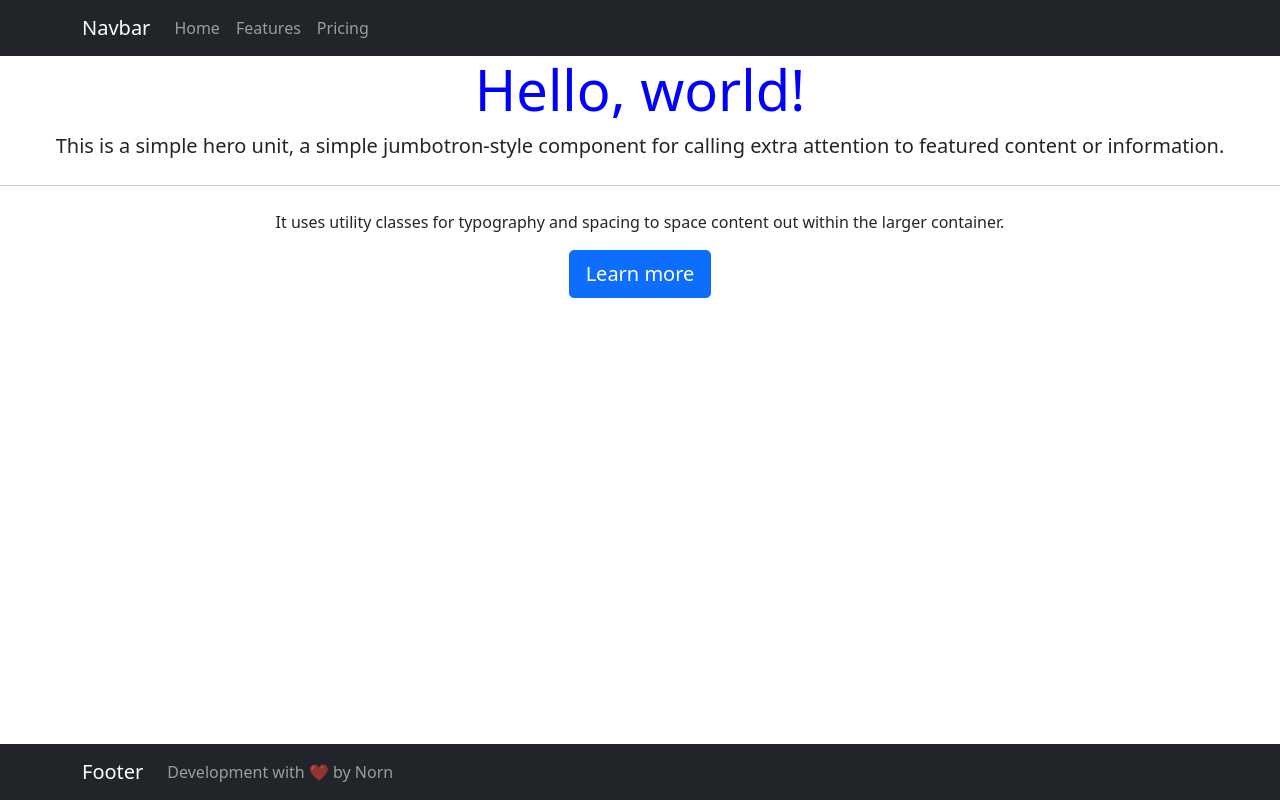
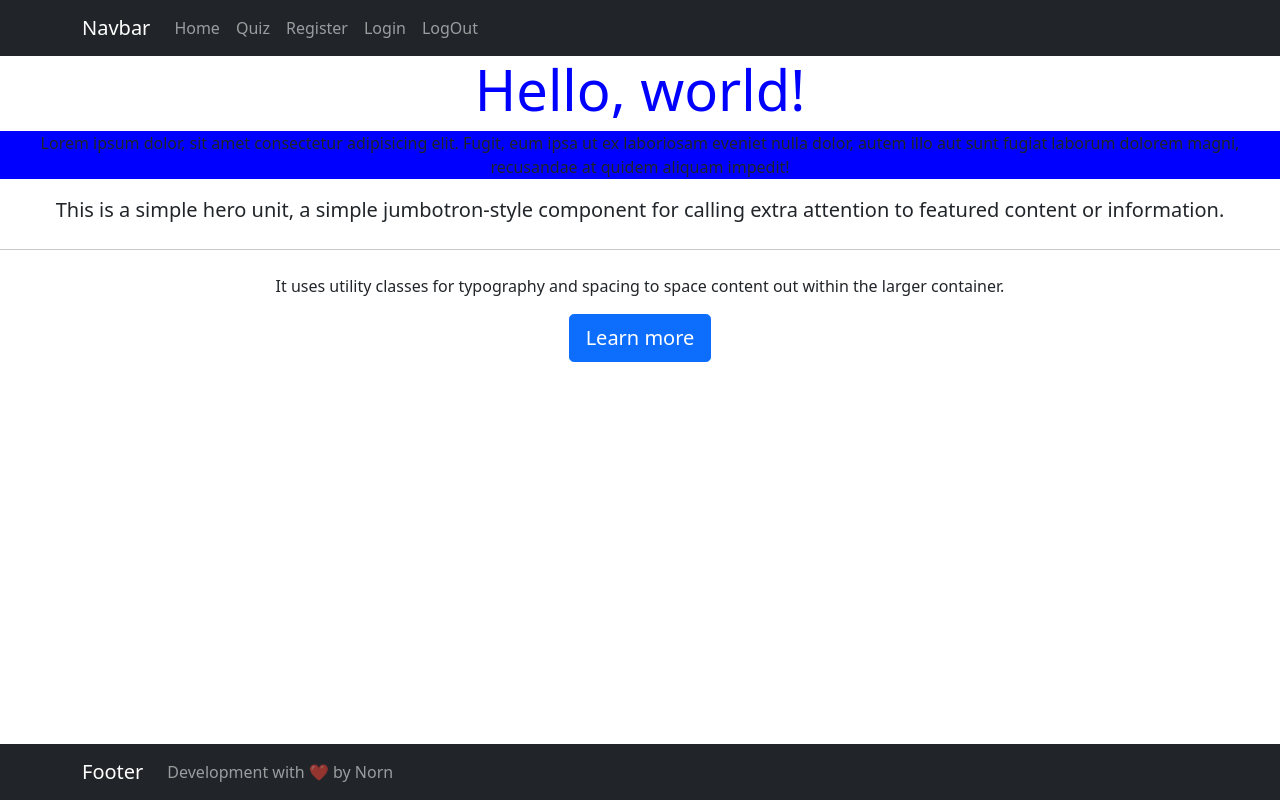
Before and after one commit to keliumJU/crud-encuestas-react, a React (Create React App) app: page / in a window 1280 px wide. Built offline with nearby package versions, Linux system fonts and the light colour scheme.

Commit message:
modificacion de parrafo

```diff
--- a/package.json
+++ b/package.json
@@ -3,6 +3,7 @@
   "version": "0.1.0",
   "private": true,
   "dependencies": {
+    "@fortawesome/fontawesome-svg-core": "^1.2.36",
     "@testing-library/jest-dom": "^5.11.4",
     "@testing-library/react": "^11.1.0",
     "@testing-library/user-event": "^12.1.10",
--- a/src/App.css
+++ b/src/App.css
@@ -8,3 +8,7 @@ h1{
 	bottom: 0;
 	width: 100%;
 }
+
+.parrafo{
+	background-color: blue;
+}
--- a/src/components/Home.jsx
+++ b/src/components/Home.jsx
@@ -7,6 +7,9 @@ function Home(){
 		<center>
 		<div class="jumbotron">
 		<h1 class="display-4">Hello, world!</h1>
+		<p className="parrafo" >
+			Lorem ipsum dolor, sit amet consectetur adipisicing elit. Fugit, eum ipsa ut ex laboriosam eveniet nulla dolor, autem illo aut sunt fugiat laborum dolorem magni, recusandae at quidem aliquam impedit!
+		</p>
 		<p class="lead">This is a simple hero unit, a simple jumbotron-style component for calling extra attention to featured content or information.</p>
 		<hr class="my-4" />
 		<p>It uses utility classes for typography and spacing to space content out within the larger container.</p>
--- a/src/components/navbar/NavBar.jsx
+++ b/src/components/navbar/NavBar.jsx
@@ -11,8 +11,10 @@ function NavBar(){
 		<Navbar.Brand href="#home">Navbar</Navbar.Brand>
 		<Nav className="me-auto">
 		<Nav.Link href="#home">Home</Nav.Link>
-		<Nav.Link href="#features">Features</Nav.Link>
-		<Nav.Link href="#pricing">Pricing</Nav.Link>
+		<Nav.Link href="#features">Quiz</Nav.Link>
+		<Nav.Link href="#pricing">Register</Nav.Link>
+		<Nav.Link href="#pricing">Login</Nav.Link>
+		<Nav.Link href="#pricing">LogOut</Nav.Link>
 		</Nav>
 		</Container>
 		</Navbar>
```
Also changed, not shown: 1 other file (tests, documents, lock files or other folders).
